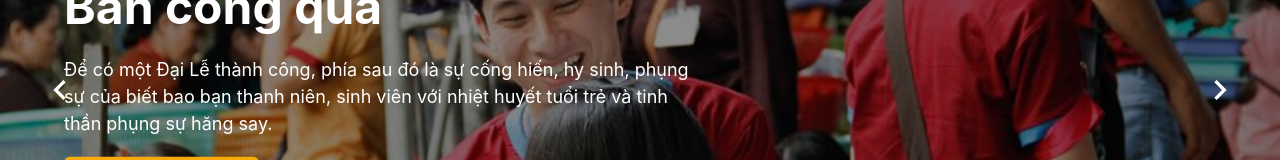
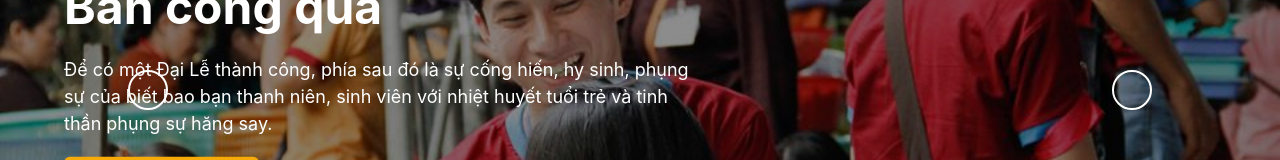
Before and after one commit to pdong2001/ttpq-dkdl, a React (Vite) app: page / in a window 1280 px wide. Shown: the part 313-473 px from the top of the page. Built offline with nearby package versions, Linux system fonts and the light colour scheme; grey boxes are pictures that could not be loaded.

Commit message:
change arrow navigation to circle

```diff
--- a/src/components/Hero/carousel.tsx
+++ b/src/components/Hero/carousel.tsx
@@ -1,20 +1,16 @@
 import React, { useEffect, useState } from 'react';
 import {
   Box,
-  IconButton,
   useBreakpointValue,
   Stack,
   Heading,
   Text,
-  Flex,
   Button,
   createIcon,
   HStack,
   Show,
   Container,
 } from '@chakra-ui/react';
-// Here we have used react-icons package for the icons
-import { MdOutlineKeyboardArrowRight, MdOutlineKeyboardArrowLeft } from 'react-icons/md';
 // And react-slick as our Carousel Lib
 import Slider from 'react-slick';
 import slider1 from '~/assets/cover.jpg';
@@ -31,13 +27,6 @@ import { useAppDispatch } from '~/hooks/reduxHook';
 import API from '~/apis/constants';
 import { getRegisterPage } from '~/slices/registerPage';
 import { unwrapResult } from '@reduxjs/toolkit';
-
-const PlayIcon = createIcon({
-  displayName: 'PlayIcon',
-  viewBox: '0 0 58 58',
-  d: 'M28.9999 0.562988C13.3196 0.562988 0.562378 13.3202 0.562378 29.0005C0.562378 44.6808 13.3196 57.438 28.9999 57.438C44.6801 57.438 57.4374 44.6808 57.4374 29.0005C57.4374 13.3202 44.6801 0.562988 28.9999 0.562988ZM39.2223 30.272L23.5749 39.7247C23.3506 39.8591 23.0946 39.9314 22.8332 39.9342C22.5717 39.9369 22.3142 39.8701 22.0871 39.7406C21.86 39.611 21.6715 39.4234 21.5408 39.1969C21.4102 38.9705 21.3421 38.7133 21.3436 38.4519V19.5491C21.3421 19.2877 21.4102 19.0305 21.5408 18.8041C21.6715 18.5776 21.86 18.3899 22.0871 18.2604C22.3142 18.1308 22.5717 18.064 22.8332 18.0668C23.0946 18.0696 23.3506 18.1419 23.5749 18.2763L39.2223 27.729C39.4404 27.8619 39.6207 28.0486 39.7458 28.2713C39.8709 28.494 39.9366 28.7451 39.9366 29.0005C39.9366 29.2559 39.8709 29.507 39.7458 29.7297C39.6207 29.9523 39.4404 30.1391 39.2223 30.272Z',
-});
-
 export default function CaptionCarousel() {
   const history = useHistory();
   const { path } = useRouteMatch();
@@ -66,8 +55,8 @@ export default function CaptionCarousel() {
 
   // These are the breakpoints which changes the position of the
   // buttons as the screen size changes
-  const top = useBreakpointValue({ base: '95%', lg: '50%' });
-  const side = useBreakpointValue({ base: '0', lg: '40px' });
+  const top = useBreakpointValue({ base: '95%', md: '50%' });
+  const side = useBreakpointValue({ base: '-40px', md: '10px', lg: '20px', xl: '10%' });
 
   // Settings for the slider
   const settings = {
@@ -111,52 +100,44 @@ export default function CaptionCarousel() {
 
   return (
     <Box position={'relative'} minH={'100vh'} width={'full'}>
-      {/* CSS files for react-slick */}
-      <link
-        rel='stylesheet'
-        type='text/css'
-        charSet='UTF-8'
-        href='https://cdnjs.cloudflare.com/ajax/libs/slick-carousel/1.6.0/slick.min.css'
-      />
-      <link
-        rel='stylesheet'
-        type='text/css'
-        href='https://cdnjs.cloudflare.com/ajax/libs/slick-carousel/1.6.0/slick-theme.min.css'
-      />
       {/* Left Icon */}
-      <IconButton
+      <Box
         color='white'
         _hover={{
-          bg: 'yellow.400',
+          bg: 'whiteAlpha.300',
         }}
         aria-label='left-arrow'
-        variant='ghost'
         position='absolute'
         left={side}
         top={top}
         transform={'translate(0%, -50%)'}
         zIndex={2}
         onClick={() => slider?.slickPrev()}
-      >
-        <MdOutlineKeyboardArrowLeft size='40px' />
-      </IconButton>
+        borderRadius='50%'
+        w={10}
+        height={10}
+        cursor='pointer'
+        border='2px solid'
+      ></Box>
       {/* Right Icon */}
-      <IconButton
+      <Box
         color='white'
         _hover={{
-          bg: 'yellow.400',
+          bg: 'whiteAlpha.300',
         }}
         aria-label='right-arrow'
-        variant='ghost'
         position='absolute'
         right={side}
         top={top}
         transform={'translate(0%, -50%)'}
         zIndex={2}
         onClick={() => slider?.slickNext()}
-      >
-        <MdOutlineKeyboardArrowRight size='40px' />
-      </IconButton>
+        borderRadius='50%'
+        w={10}
+        height={10}
+        cursor='pointer'
+        border='2px solid'
+      ></Box>
       {/* Slider */}
       <Slider {...settings} ref={(slider) => setSlider(slider)}>
         {cards.map((card, index) => (
```
